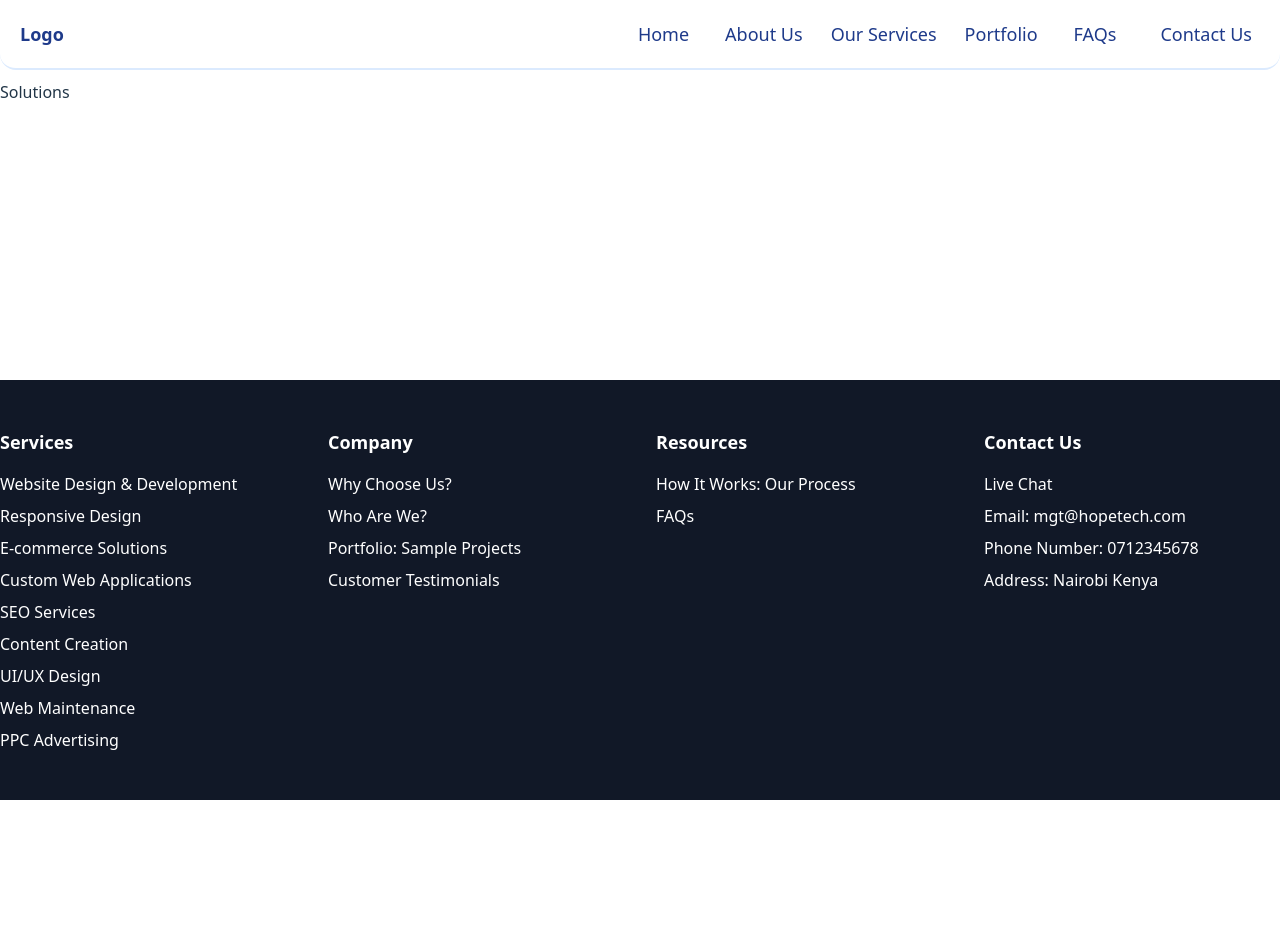
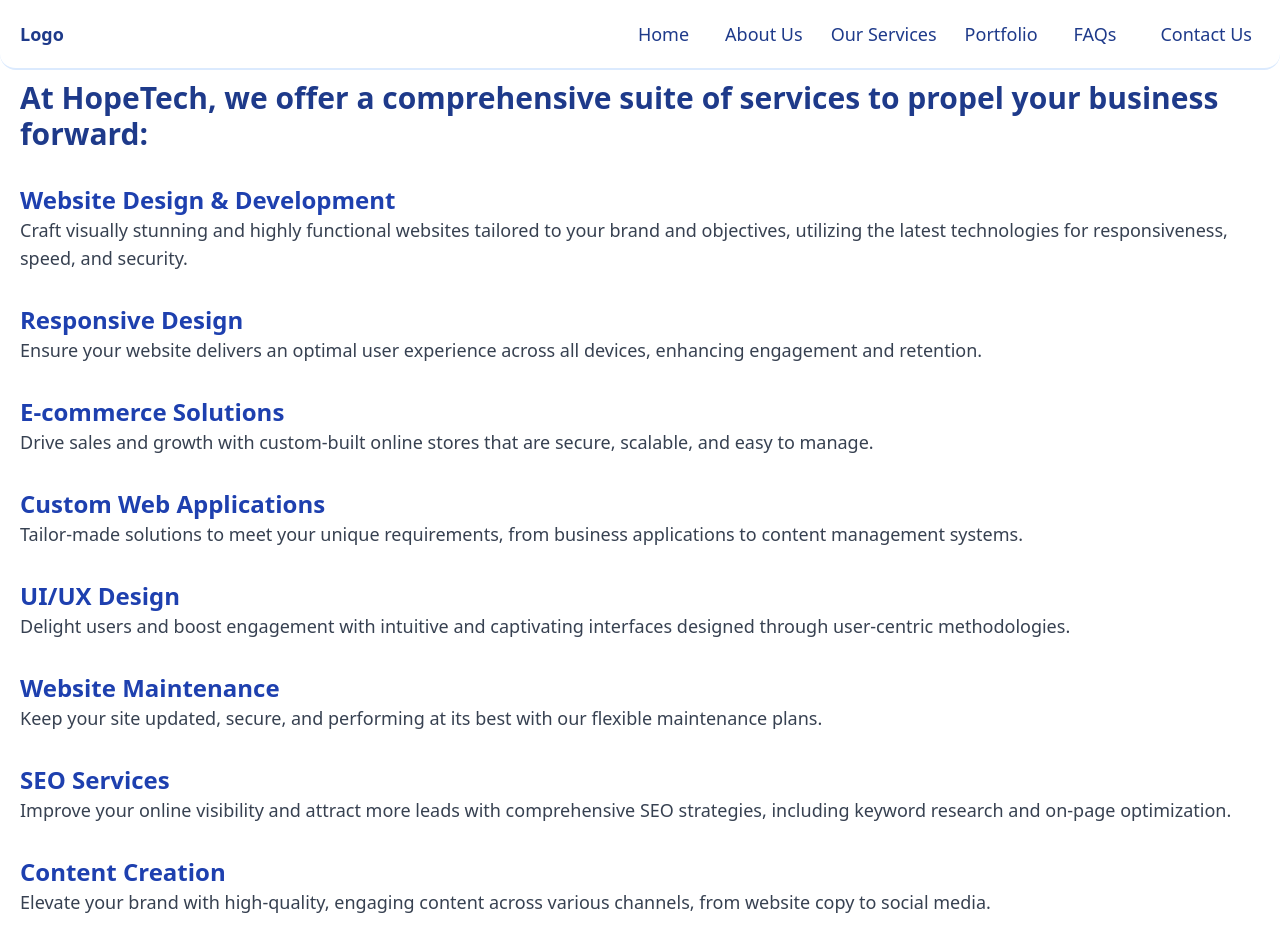
Before and after one commit to winny52/HopeTech, a React (Vite) app: page /services/solutions in a window 1280 px wide. Shown: the top 952 px of the page. Before the commit the page ends 800 px from the top, so only its background shows below. Built offline with nearby package versions, Linux system fonts and the light colour scheme.

Commit message:
Added solutions component

```diff
--- a/src/components/AboutPage.jsx
+++ b/src/components/AboutPage.jsx
@@ -1,6 +1,6 @@
 import React from 'react';
 import { useNavigate } from 'react-router';
-
+import Solutions from './Solutions';
 
 function AboutPage() {
 
@@ -11,6 +11,7 @@ function AboutPage() {
   };
 
   return (
+    <div>
     <div className="about-page pt-20 text-blue-900 p-6 flex justify-center items-center ">
       <div className="container m-4">
         <h2 className='text-4xl text-blue-700 font-semibold mb-8'>About HopeTech</h2>
@@ -62,6 +63,8 @@ function AboutPage() {
         </div>
       </div>
     </div>
+          <Solutions/> </div>
+
   );
 }
 
--- a/src/components/Contact.jsx
+++ b/src/components/Contact.jsx
@@ -21,17 +21,17 @@ const Contact = () => {
                 <label className="block text-sm text-blue-700 font-medium mb-1" htmlFor="message">Message</label>
                 <textarea className="w-full p-2 bg-gray-100 text-white rounded" id="message" rows="4"></textarea>
               </div>
-              <button className="bg-blue-600 hover:bg-blue-700 text-white font-bold py-2 px-4 rounded" type="submit">Send Message</button>
+              <button className="bg-gray-900 hover:bg-blue-700 text-white font-bold py-2 px-4 rounded" type="submit">Send Message</button>
             </form>
           </div>
           {/* Contact Information */}
           <div>
-            <h3 className="text-2xl font-bold mb-4">Contact Information</h3>
+            <h3 className="text-2xl text-gray-900 font-bold mb-4">Contact Information</h3>
             <p className="mb-4">You can reach us at:</p>
             <p className="mb-2"><strong>Email:</strong> contact@hopetech.com</p>
             <p className="mb-2"><strong>Phone:</strong> (123) 456-7890</p>
             <p className="mb-4"><strong>Address:</strong> 123 Hope Street, Tech City, TX 12345</p>
-            <h3 className="text-2xl font-bold mt-8 mb-4">Frequently Asked Questions</h3>
+            <h3 className="text-2xl  text-gray-900 font-bold mt-8 mb-4">Frequently Asked Questions</h3>
             <div className="space-y-4">
               <details className="bg-gray-300 p-4 rounded-lg">
                 <summary className="font-semibold cursor-pointer">What services do you offer?</summary>
--- a/src/components/Navbar.jsx
+++ b/src/components/Navbar.jsx
@@ -14,7 +14,7 @@ const Navbar = () => {
       <div className="container mx-auto flex justify-between items-center">
         <span className="font-semibold text-lg">Logo</span>
         <button className="text-xl md:hidden" onClick={toggleNavbar}>
-          {isOpen ? 'Close' : 'Menu'}
+          {isOpen ? '' : 'Menu'}
         </button>
         <ul className={`md:flex md:items-center space-x-7 ${isOpen ? 'block' : 'hidden'}`}>
           <li>
--- a/src/components/Solutions.jsx
+++ b/src/components/Solutions.jsx
@@ -1,12 +1,67 @@
-import React from "react";
+import React from 'react';
 
+const Solutions =() => {
+  return (
+    <div className="rounded-2xl pt-20 container mx-auto py-10 px-5">
+      <h1 className="text-3xl font-bold text-blue-900 mb-8">At HopeTech, we offer a comprehensive suite of services to propel your business forward:</h1>
+      <div className="space-y-8">
+        <div>
+          <h2 className="text-2xl font-semibold text-blue-800">Website Design & Development</h2>
+          <p className="text-lg text-gray-700">
+            Craft visually stunning and highly functional websites tailored to your brand and objectives, utilizing the latest technologies for responsiveness, speed, and security.
+          </p>
+        </div>
+        <div>
+          <h2 className="text-2xl font-semibold text-blue-800">Responsive Design</h2>
+          <p className="text-lg text-gray-700">
+            Ensure your website delivers an optimal user experience across all devices, enhancing engagement and retention.
+          </p>
+        </div>
+        <div>
+          <h2 className="text-2xl font-semibold text-blue-800">E-commerce Solutions</h2>
+          <p className="text-lg text-gray-700">
+            Drive sales and growth with custom-built online stores that are secure, scalable, and easy to manage.
+          </p>
+        </div>
+        <div>
+          <h2 className="text-2xl font-semibold text-blue-800">Custom Web Applications</h2>
+          <p className="text-lg text-gray-700">
+            Tailor-made solutions to meet your unique requirements, from business applications to content management systems.
+          </p>
+        </div>
+        <div>
+          <h2 className="text-2xl font-semibold text-blue-800">UI/UX Design</h2>
+          <p className="text-lg text-gray-700">
+            Delight users and boost engagement with intuitive and captivating interfaces designed through user-centric methodologies.
+          </p>
+        </div>
+        <div>
+          <h2 className="text-2xl font-semibold text-blue-800">Website Maintenance</h2>
+          <p className="text-lg text-gray-700">
+            Keep your site updated, secure, and performing at its best with our flexible maintenance plans.
+          </p>
+        </div>
+        <div>
+          <h2 className="text-2xl font-semibold text-blue-800">SEO Services</h2>
+          <p className="text-lg text-gray-700">
+            Improve your online visibility and attract more leads with comprehensive SEO strategies, including keyword research and on-page optimization.
+          </p>
+        </div>
+        <div>
+          <h2 className="text-2xl font-semibold text-blue-800">Content Creation</h2>
+          <p className="text-lg text-gray-700">
+            Elevate your brand with high-quality, engaging content across various channels, from website copy to social media.
+          </p>
+        </div>
+        <div>
+          <h2 className="text-2xl font-semibold text-blue-800">PPC Advertising</h2>
+          <p className="text-lg text-gray-700">
+            Drive targeted traffic and maximize ROI with expertly managed pay-per-click campaigns.
+          </p>
+        </div>
+      </div>
+    </div>
+  );
+};
 
-const Solutions = () => {
-    return (
-        <div className="rounded-2xl pt-20">
-            <p>Solutions</p>
-        </div>
-    )
-}
-
-export default Solutions ;
+export default Solutions;
```
